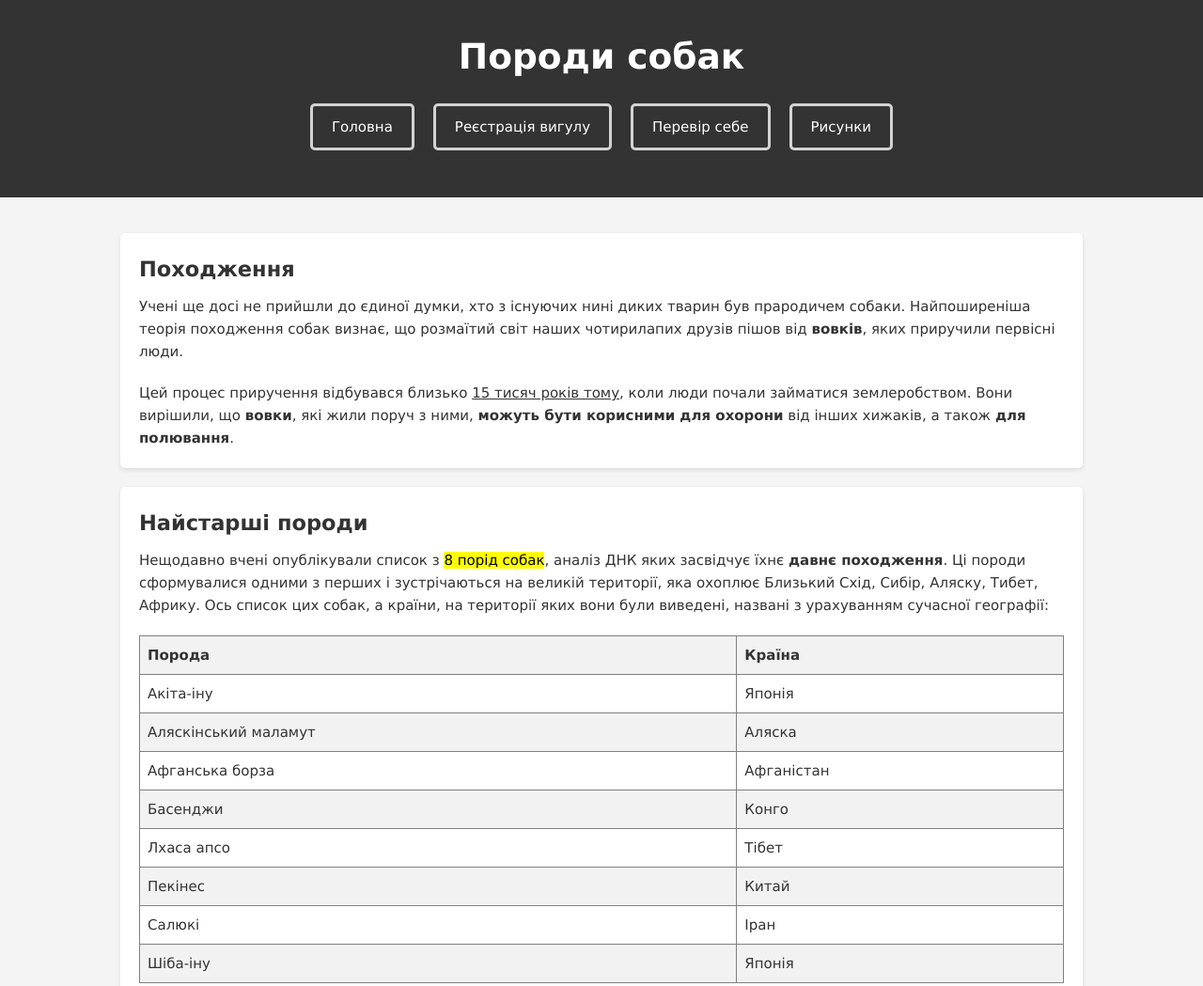
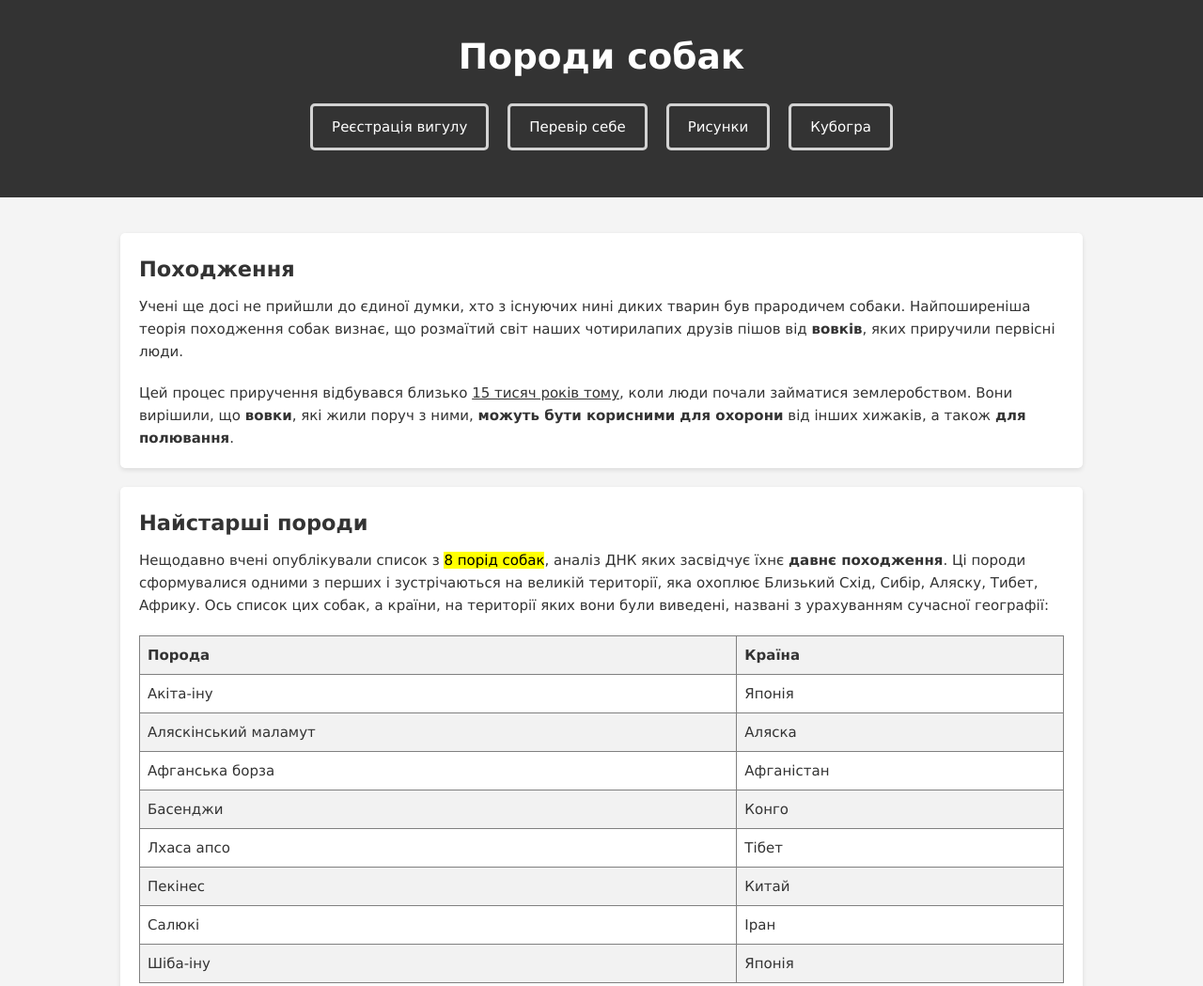
Before and after one commit to djprotejee/web-1, a website built with webpack: page index.html in a window 1280 px wide. Shown: the top 1049 px of the page at 94% size. Built offline with nearby package versions, Linux system fonts and the light colour scheme.

Commit message:
Link game page in navbar

```diff
--- a/index.html
+++ b/index.html
@@ -14,10 +14,11 @@
     <h1>Породи собак</h1>
     <nav class="main-nav">
         <ul class="nav-list">
-            <li><a href="#" class="nav-link">Головна</a></li>
+            <!--li><a href="#" class="nav-link">Головна</a></li-->
             <li><a href="survey.html" class="nav-link">Реєстрація вигулу</a></li>
             <li><a href="quiz.html" class="nav-link">Перевір себе</a></li>
             <li><a href="drawing.html" class="nav-link">Рисунки</a></li>
+            <li><a href="game.html" class="nav-link">Кубогра</a></li>
             <!--<li><a href="#" class="nav-link">Породи, що вимерли</a></li><-->
             <!--li><a href="#" class="nav-link">Найновіші породи</a></li-->
             <!--li><a href="#" class="nav-link">Доставка собак</a></li-->
@@ -27,10 +28,11 @@
     <i class="db2" tabindex="1"></i>
     <a class="dropbtn">Меню</a>
     <div class="dropdown-content">
-      <a href="#">Головна</a>
+      <!--a href="#">Головна</a-->
       <a href="survey.html">Реєстрація вигулу</a>
       <a href="quiz.html">Перевір себе</a>
       <a href="drawing.html">Рисунки</a>
+      <a href="game.html">Кубогра</a>
       <!--<a href="#">Породи, що вимерли</a>-->
       <!--a href="#">Найновіші породи</a-->
       <!--a href="#">Доставка собак</a-->
```
